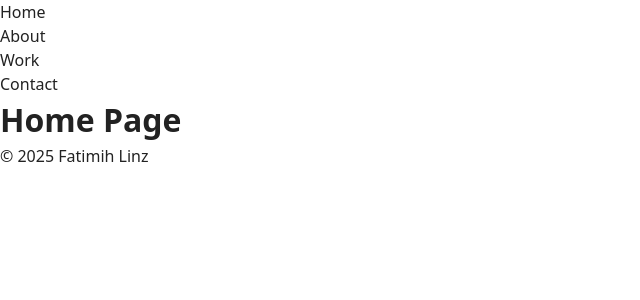
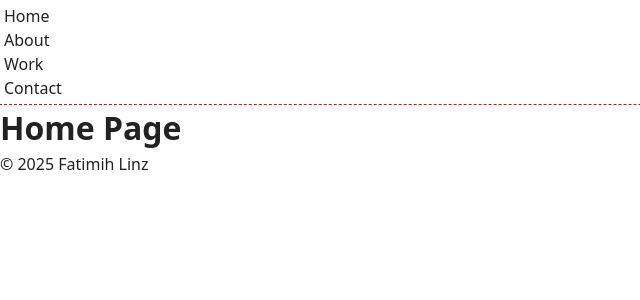
Before and after one commit to fatimih/portfolio-site-2025, a React (Vite) app: page / in a window 1280 px wide. Shown: the top 300 px of the page, without its empty margins (0-640 px from the left). Built offline with nearby package versions, Linux system fonts and the light colour scheme.

Commit message:
03.06: Add CSS Modules and scope Header styles

```diff
--- a/src/components/layout/Header.jsx
+++ b/src/components/layout/Header.jsx
@@ -1,8 +1,9 @@
 import { Link } from 'react-router-dom';
+import styles from './Header.module.css';
 
 export default function Header() {
   return (
-    <header>
+    <header className={styles.root}>
       <nav>
         <ul>
           <li><Link to="/">Home</Link></li>
--- /dev/null
+++ b/src/components/layout/Header.module.css
@@ -0,0 +1,5 @@
+/* temporary style to confirm CSS Modules work */
+.root {
+  outline: 1px dashed red;
+  padding: 0.25rem;
+}
```
